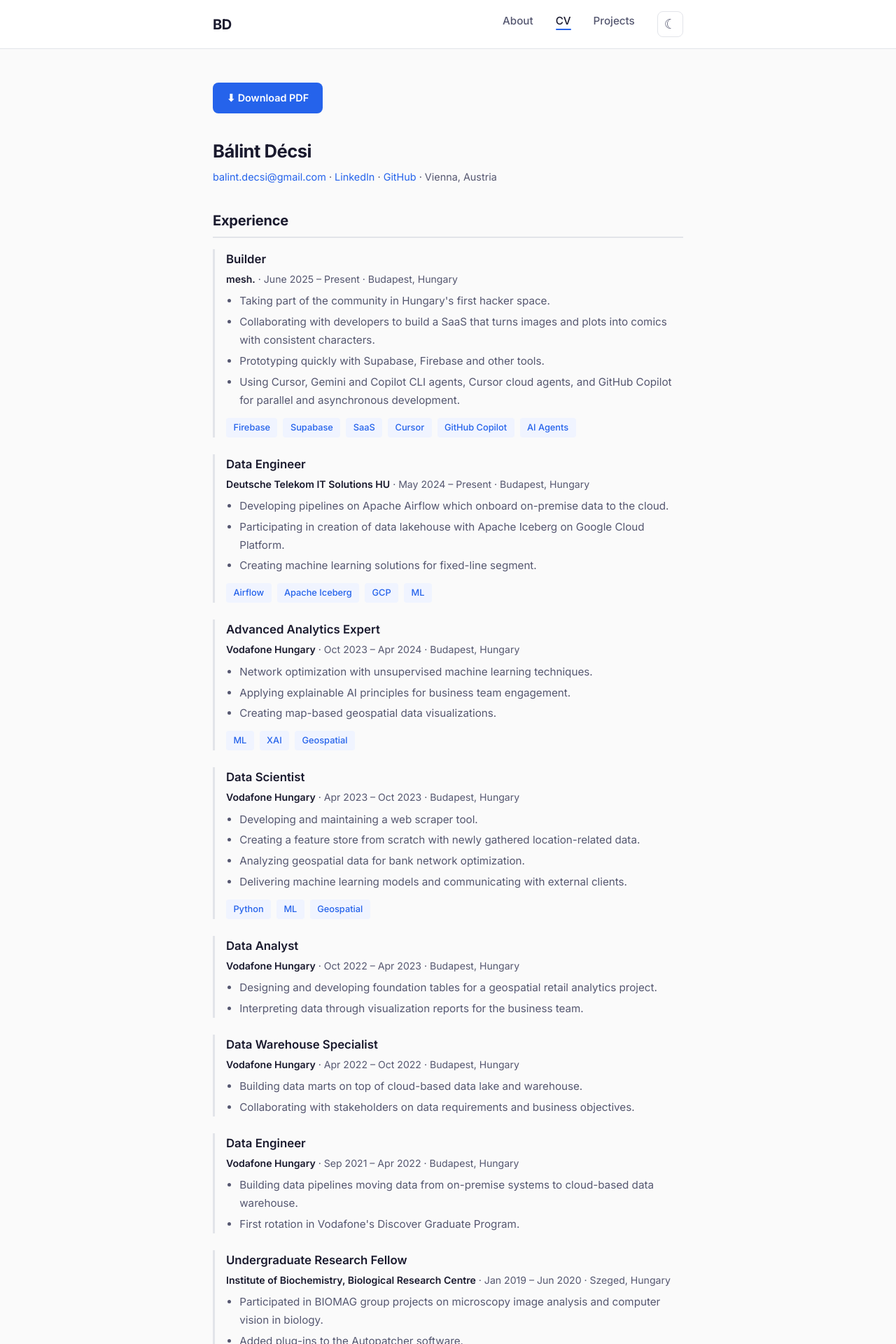
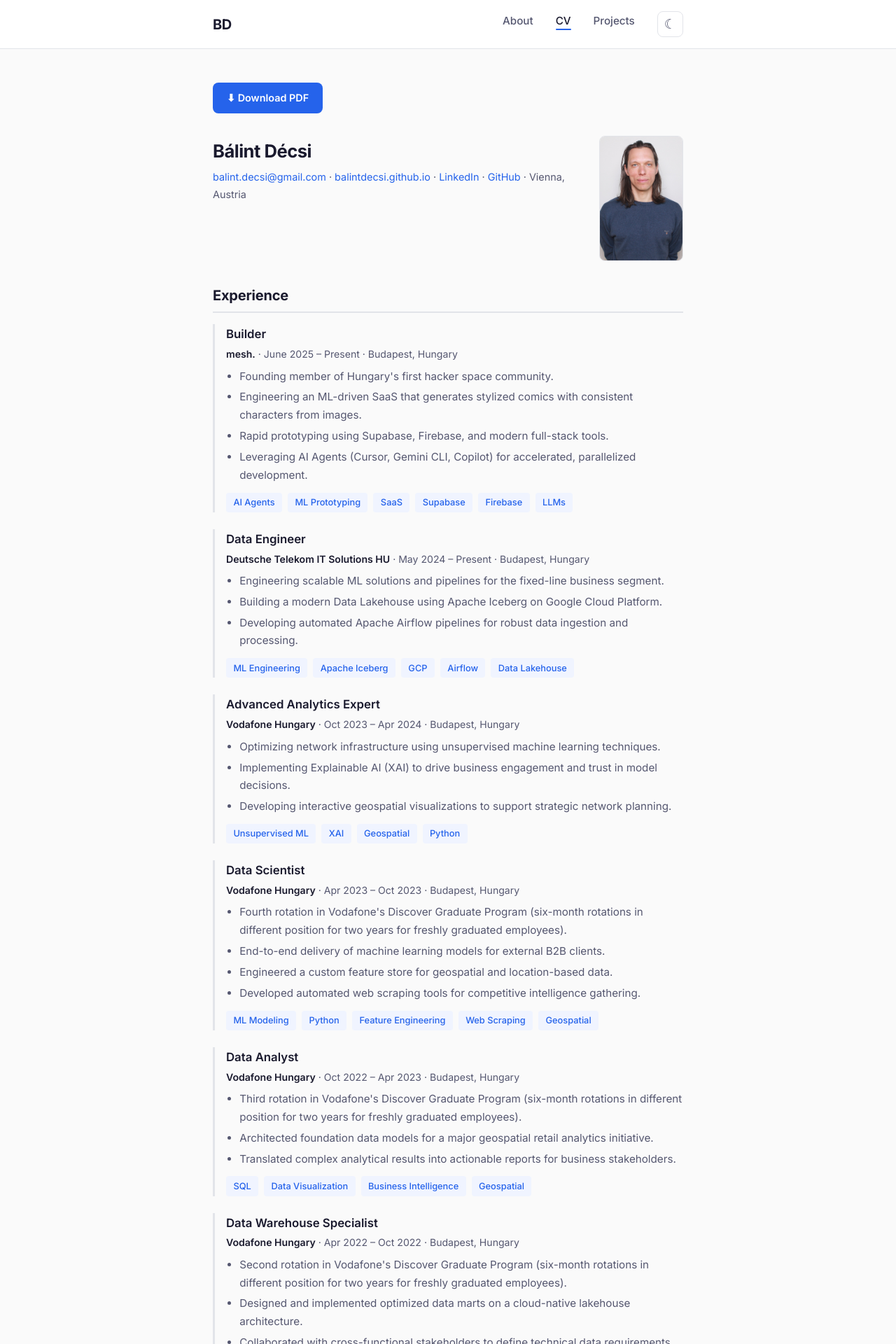
Before and after one commit to balintdecsi/balintdecsi.github.io, a Jekyll site: the page built from cv.html, in a window 1280 px wide. Shown: the top 1920 px of the page at 70% size. Built offline with Jekyll 4.4.1, drawn with Linux system fonts in a browser that asks for light colours; some of the changed text lies outside the part shown.

Commit message:
Refine CV with details and profile picture

```diff
--- /dev/null
+++ b/Gemfile
@@ -0,0 +1,5 @@
+source "https://rubygems.org"
+
+gem "github-pages", group: :jekyll
+gem "jekyll-relative-links"
+gem "webrick"
--- a/_config.yml
+++ b/_config.yml
@@ -1,15 +1,23 @@
 title: Bálint Décsi
 description: Data Engineer & Builder — Personal Portfolio
 url: "https://balintdecsi.github.io"
-baseurl: ""
+baseurl: "" # set this if your site is in a subdirectory
+
+plugins:
+  - github-pages
+  - jekyll-relative-links
 
 markdown: kramdown
 kramdown:
   input: GFM
 
-permalink: pretty
+permalink: /:title/
 
 exclude:
   - README.md
   - Gemfile
   - Gemfile.lock
+  - vendor/
+  - .bundle/
+  - .jekyll-cache/
+  - tools/
--- a/assets/css/style.css
+++ b/assets/css/style.css
@@ -160,6 +160,22 @@ a:hover {
 /* Hero / About */
 .hero {
   margin-bottom: 3rem;
+  display: flex;
+  align-items: center;
+  gap: 2rem;
+}
+
+.hero-content {
+  flex: 1;
+}
+
+.profile-img {
+  width: 160px;
+  height: auto;
+  border-radius: var(--radius);
+  object-fit: contain;
+  border: 1px solid var(--color-border);
+  background: var(--color-surface);
 }
 
 .hero h1 {
@@ -247,6 +263,58 @@ a:hover {
 }
 
 /* CV page */
+.cv-header {
+  display: flex;
+  align-items: flex-start;
+  justify-content: space-between;
+  margin-bottom: 2rem;
+}
+
+.cv-header-content {
+  flex: 1;
+}
+
+.cv-profile-img {
+  width: 120px;
+  height: auto;
+  border-radius: var(--radius);
+  object-fit: contain;
+  border: 1px solid var(--color-border);
+  background: var(--color-surface);
+}
+
+/* Force light theme for PDF generation */
+.force-light {
+  --color-bg: #ffffff !important;
+  --color-surface: #ffffff !important;
+  --color-text: #1a1a2e !important;
+  --color-text-secondary: #555770 !important;
+  --color-border: #e2e4e9 !important;
+  --color-tag-bg: #f0f4ff !important;
+  --color-tag-text: #2563eb !important;
+  background: var(--color-bg) !important;
+  color: var(--color-text) !important;
+}
+
+.force-light .cv-entry {
+  border-left-color: var(--color-border) !important;
+}
+
+.force-light .cv-tag {
+  background: var(--color-tag-bg) !important;
+  color: var(--color-tag-text) !important;
+}
+
+.force-light .cv-section h2 {
+  border-bottom-color: var(--color-border) !important;
+}
+
+.force-light .cv-meta,
+.force-light .cv-contact,
+.force-light .cv-entry ul {
+  color: var(--color-text-secondary) !important;
+}
+
 .cv-name {
   font-size: 1.6rem;
   font-weight: 700;
@@ -460,8 +528,34 @@ a:hover {
 
 /* Responsive */
 @media (max-width: 600px) {
+  .hero {
+    flex-direction: column-reverse;
+    text-align: center;
+    gap: 1.5rem;
+  }
+
+  .hero p {
+    margin: 0 auto;
+  }
+
+  .social-links {
+    justify-content: center;
+  }
+
   .hero h1 {
     font-size: 1.75rem;
+  }
+
+  .cv-header {
+    flex-direction: column-reverse;
+    gap: 1rem;
+    align-items: center;
+    text-align: center;
+  }
+
+  .cv-profile-img {
+    width: 80px;
+    height: 80px;
   }
 
   .nav-links {
--- a/cv.html
+++ b/cv.html
@@ -9,13 +9,19 @@ title: CV
 
 <div id="cv-content">
 
+<header class="cv-header">
+  <div class="cv-header-content">
     <h1 class="cv-name">Bálint Décsi</h1>
     <p class="cv-contact">
       <a href="mailto:balint.decsi@gmail.com">balint.decsi@gmail.com</a> &middot;
+      <a href="https://balintdecsi.github.io">balintdecsi.github.io</a> &middot;
       <a href="https://www.linkedin.com/in/balintdecsi4b6b53183">LinkedIn</a> &middot;
       <a href="https://github.com/balintdecsi">GitHub</a> &middot;
       Vienna, Austria
     </p>
+  </div>
+  <img src="{{ '/assets/pictures/profile.jpg' | relative_url }}" alt="Bálint Décsi" class="cv-profile-img">
+</header>
 
 <section class="cv-section">
   <h2>Experience</h2>
@@ -24,18 +30,18 @@ title: CV
     <h3>Builder</h3>
     <div class="cv-meta"><span class="cv-org">mesh.</span> &middot; June 2025 – Present &middot; Budapest, Hungary</div>
     <ul>
-      <li>Taking part of the community in Hungary's first hacker space.</li>
-      <li>Collaborating with developers to build a SaaS that turns images and plots into comics with consistent characters.</li>
-      <li>Prototyping quickly with Supabase, Firebase and other tools.</li>
-      <li>Using Cursor, Gemini and Copilot CLI agents, Cursor cloud agents, and GitHub Copilot for parallel and asynchronous development.</li>
+      <li>Founding member of Hungary's first hacker space community.</li>
+      <li>Engineering an ML-driven SaaS that generates stylized comics with consistent characters from images.</li>
+      <li>Rapid prototyping using Supabase, Firebase, and modern full-stack tools.</li>
+      <li>Leveraging AI Agents (Cursor, Gemini CLI, Copilot) for accelerated, parallelized development.</li>
     </ul>
     <div class="cv-tags">
+      <span class="cv-tag">AI Agents</span>
+      <span class="cv-tag">ML Prototyping</span>
+      <span class="cv-tag">SaaS</span>
+      <span class="cv-tag">Supabase</span>
       <span class="cv-tag">Firebase</span>
-      <span class="cv-tag">Supabase</span>
-      <span class="cv-tag">SaaS</span>
-      <span class="cv-tag">Cursor</span>
-      <span class="cv-tag">GitHub Copilot</span>
-      <span class="cv-tag">AI Agents</span>
+      <span class="cv-tag">LLMs</span>
     </div>
   </div>
 
@@ -43,15 +49,16 @@ title: CV
     <h3>Data Engineer</h3>
     <div class="cv-meta"><span class="cv-org">Deutsche Telekom IT Solutions HU</span> &middot; May 2024 – Present &middot; Budapest, Hungary</div>
     <ul>
-      <li>Developing pipelines on Apache Airflow which onboard on-premise data to the cloud.</li>
-      <li>Participating in creation of data lakehouse with Apache Iceberg on Google Cloud Platform.</li>
-      <li>Creating machine learning solutions for fixed-line segment.</li>
+      <li>Engineering scalable ML solutions and pipelines for the fixed-line business segment.</li>
+      <li>Building a modern Data Lakehouse using Apache Iceberg on Google Cloud Platform.</li>
+      <li>Developing automated Apache Airflow pipelines for robust data ingestion and processing.</li>
     </ul>
     <div class="cv-tags">
-      <span class="cv-tag">Airflow</span>
+      <span class="cv-tag">ML Engineering</span>
       <span class="cv-tag">Apache Iceberg</span>
       <span class="cv-tag">GCP</span>
-      <span class="cv-tag">ML</span>
+      <span class="cv-tag">Airflow</span>
+      <span class="cv-tag">Data Lakehouse</span>
     </div>
   </div>
 
@@ -59,14 +66,15 @@ title: CV
     <h3>Advanced Analytics Expert</h3>
     <div class="cv-meta"><span class="cv-org">Vodafone Hungary</span> &middot; Oct 2023 – Apr 2024 &middot; Budapest, Hungary</div>
     <ul>
-      <li>Network optimization with unsupervised machine learning techniques.</li>
-      <li>Applying explainable AI principles for business team engagement.</li>
-      <li>Creating map-based geospatial data visualizations.</li>
+      <li>Optimizing network infrastructure using unsupervised machine learning techniques.</li>
+      <li>Implementing Explainable AI (XAI) to drive business engagement and trust in model decisions.</li>
+      <li>Developing interactive geospatial visualizations to support strategic network planning.</li>
     </ul>
     <div class="cv-tags">
-      <span class="cv-tag">ML</span>
+      <span class="cv-tag">Unsupervised ML</span>
       <span class="cv-tag">XAI</span>
       <span class="cv-tag">Geospatial</span>
+      <span class="cv-tag">Python</span>
     </div>
   </div>
 
@@ -74,14 +82,16 @@ title: CV
     <h3>Data Scientist</h3>
     <div class="cv-meta"><span class="cv-org">Vodafone Hungary</span> &middot; Apr 2023 – Oct 2023 &middot; Budapest, Hungary</div>
     <ul>
-      <li>Developing and maintaining a web scraper tool.</li>
-      <li>Creating a feature store from scratch with newly gathered location-related data.</li>
-      <li>Analyzing geospatial data for bank network optimization.</li>
-      <li>Delivering machine learning models and communicating with external clients.</li>
+      <li>Fourth rotation in Vodafone's Discover Graduate Program (six-month rotations in different position for two years for freshly graduated employees).</li>
+      <li>End-to-end delivery of machine learning models for external B2B clients.</li>
+      <li>Engineered a custom feature store for geospatial and location-based data.</li>
+      <li>Developed automated web scraping tools for competitive intelligence gathering.</li>
     </ul>
     <div class="cv-tags">
+      <span class="cv-tag">ML Modeling</span>
       <span class="cv-tag">Python</span>
-      <span class="cv-tag">ML</span>
+      <span class="cv-tag">Feature Engineering</span>
+      <span class="cv-tag">Web Scraping</span>
       <span class="cv-tag">Geospatial</span>
     </div>
   </div>
@@ -90,36 +100,55 @@ title: CV
     <h3>Data Analyst</h3>
     <div class="cv-meta"><span class="cv-org">Vodafone Hungary</span> &middot; Oct 2022 – Apr 2023 &middot; Budapest, Hungary</div>
     <ul>
-      <li>Designing and developing foundation tables for a geospatial retail analytics project.</li>
-      <li>Interpreting data through visualization reports for the business team.</li>
+      <li>Third rotation in Vodafone's Discover Graduate Program (six-month rotations in different position for two years for freshly graduated employees).</li>
+      <li>Architected foundation data models for a major geospatial retail analytics initiative.</li>
+      <li>Translated complex analytical results into actionable reports for business stakeholders.</li>
     </ul>
+    <div class="cv-tags">
+      <span class="cv-tag">SQL</span>
+      <span class="cv-tag">Data Visualization</span>
+      <span class="cv-tag">Business Intelligence</span>
+      <span class="cv-tag">Geospatial</span>
+    </div>
   </div>
 
   <div class="cv-entry">
     <h3>Data Warehouse Specialist</h3>
     <div class="cv-meta"><span class="cv-org">Vodafone Hungary</span> &middot; Apr 2022 – Oct 2022 &middot; Budapest, Hungary</div>
     <ul>
-      <li>Building data marts on top of cloud-based data lake and warehouse.</li>
-      <li>Collaborating with stakeholders on data requirements and business objectives.</li>
+      <li>Second rotation in Vodafone's Discover Graduate Program (six-month rotations in different position for two years for freshly graduated employees).</li>
+      <li>Designed and implemented optimized data marts on a cloud-native lakehouse architecture.</li>
+      <li>Collaborated with cross-functional stakeholders to define technical data requirements.</li>
     </ul>
+    <div class="cv-tags">
+      <span class="cv-tag">Cloud Data Warehouse</span>
+      <span class="cv-tag">SQL</span>
+      <span class="cv-tag">Data Modeling</span>
+      <span class="cv-tag">Lakehouse</span>
+    </div>
   </div>
 
   <div class="cv-entry">
     <h3>Data Engineer</h3>
     <div class="cv-meta"><span class="cv-org">Vodafone Hungary</span> &middot; Sep 2021 – Apr 2022 &middot; Budapest, Hungary</div>
     <ul>
-      <li>Building data pipelines moving data from on-premise systems to cloud-based data warehouse.</li>
-      <li>First rotation in Vodafone's Discover Graduate Program.</li>
+      <li>First rotation in Vodafone's Discover Graduate Program (six-month rotations in different position for two years for freshly graduated employees).</li>
+      <li>Built ETL pipelines migrating critical on-premise data to cloud-based environments.</li>
     </ul>
+    <div class="cv-tags">
+      <span class="cv-tag">Data Pipelines</span>
+      <span class="cv-tag">Cloud Migration</span>
+      <span class="cv-tag">ETL</span>
+    </div>
   </div>
 
   <div class="cv-entry">
     <h3>Undergraduate Research Fellow</h3>
     <div class="cv-meta"><span class="cv-org">Institute of Biochemistry, Biological Research Centre</span> &middot; Jan 2019 – Jun 2020 &middot; Szeged, Hungary</div>
     <ul>
-      <li>Participated in BIOMAG group projects on microscopy image analysis and computer vision in biology.</li>
-      <li>Added plug-ins to the Autopatcher software.</li>
-      <li>Designed data management for measurement result storage.</li>
+      <li>Developed computer vision plugins for automated biological image analysis.</li>
+      <li>Applied deep learning techniques to high-throughput microscopy data.</li>
+      <li>Designed and implemented robust data management systems for large-scale measurements.</li>
     </ul>
     <div class="cv-tags">
       <span class="cv-tag">Computer Vision</span>
@@ -184,18 +213,23 @@ title: CV
     var btn = this;
     btn.disabled = true;
     btn.textContent = 'Generating…';
+
+    // Force light theme class
+    el.classList.add('force-light');
+
     html2pdf()
       .set({
         margin:       [12, 14, 12, 14],
         filename:     'Balint_Decsi_CV.pdf',
         image:        { type: 'jpeg', quality: 0.98 },
-        html2canvas:  { scale: 2, useCORS: true },
+        html2canvas:  { scale: 2, useCORS: true, backgroundColor: '#ffffff' },
         jsPDF:        { unit: 'mm', format: 'a4', orientation: 'portrait' },
         pagebreak:    { mode: ['avoid-all', 'css', 'legacy'] }
       })
       .from(el)
       .save()
       .then(function() {
+        el.classList.remove('force-light');
         btn.disabled = false;
         btn.innerHTML = '&#11015; Download PDF';
       });
```
Also changed, not shown: index.html (+13 -10 lines), Gemfile.lock (added), README.md, assets/pictures/profile.jpg (added). Lines whose indentation alone changed are shown as unchanged.
